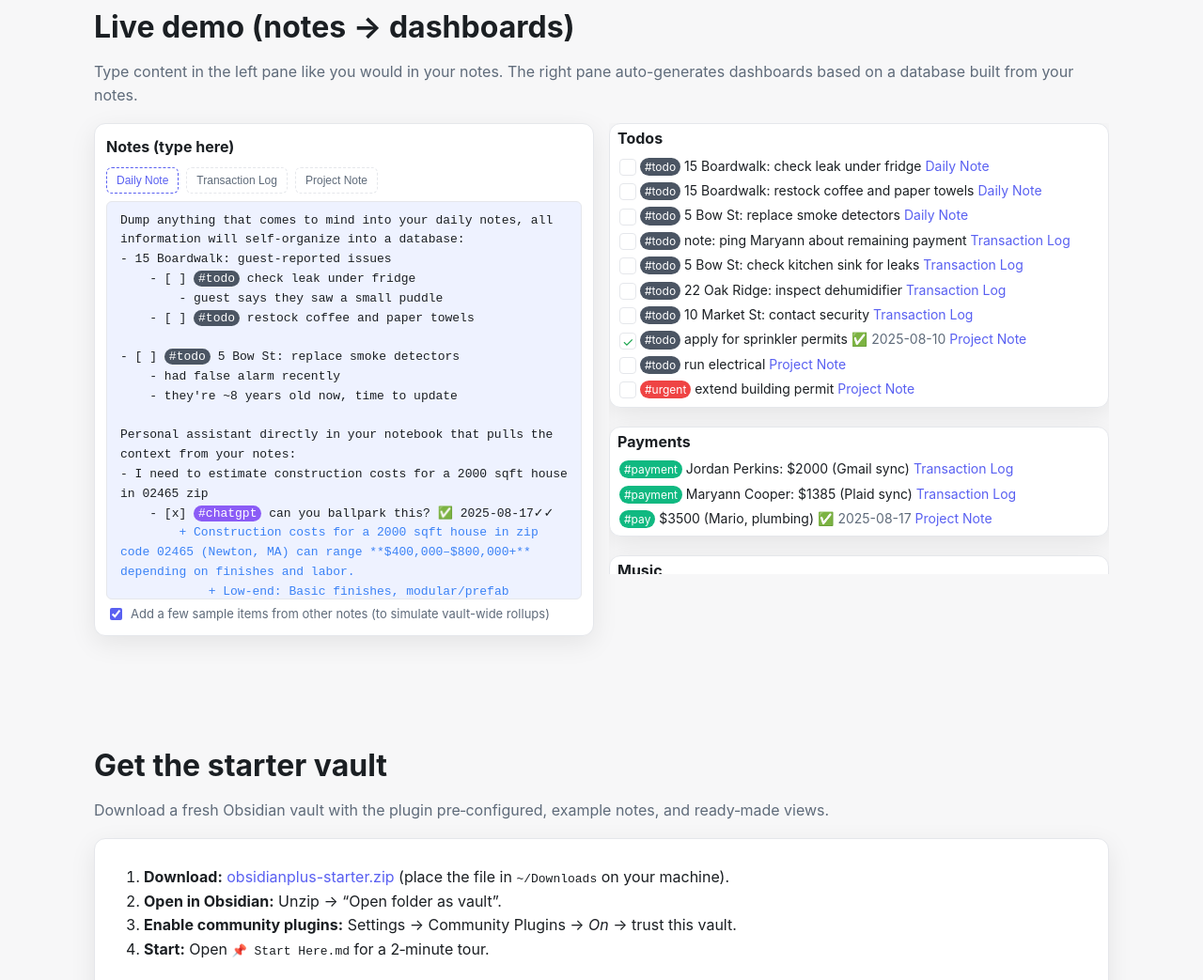
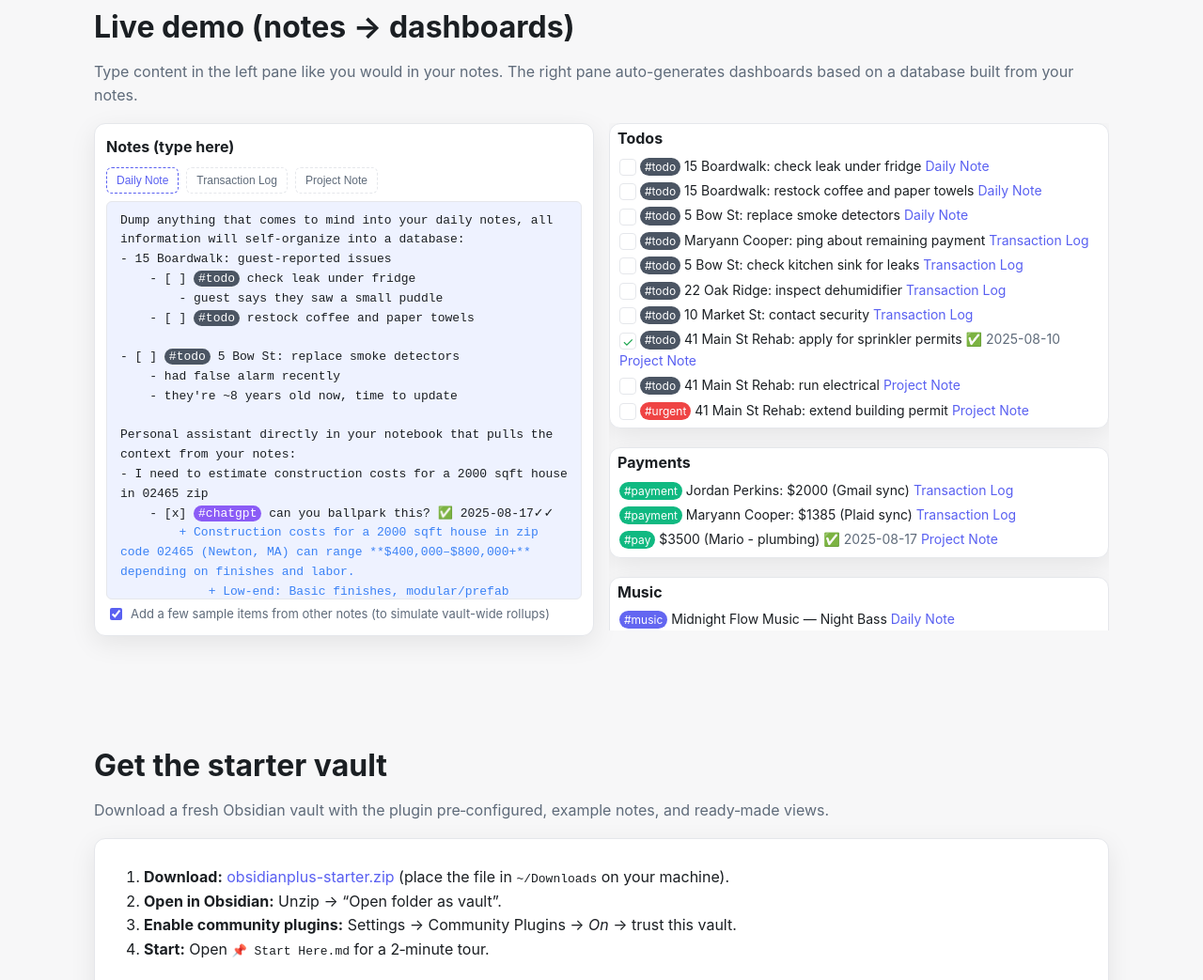
Before and after one commit to atsepkov/obsidian-plus-landing, a plain HTML site: page index.html in a window 1280 px wide. Shown: the part 2057-3100 px from the top of the page at 94% size. Drawn offline with nearby package versions, Linux system fonts and the light colour scheme.

Commit message:
improved examples

```diff
--- a/index.html
+++ b/index.html
@@ -147,7 +147,7 @@
     .chk[data-state="cancelled"]::after { content:'\2717'; position:absolute; top:-2px; left:2px; color:var(--danger); font-size:14px; }
 
     #notePanel { display:flex; flex-direction:column; height:520px; }
-    #previewPanel { height:480px; overflow:auto; }
+    #previewPanel { height:540px; overflow:auto; }
     #editorWrap { flex:1; min-height:400px; }
 
     /* .rendered-note {  } */
@@ -396,8 +396,8 @@ Document music that helps you focus:
 	+ check-out: [[2025-08-19]]
 + #payment Jordan Perkins: $2000 (Gmail sync)
 + #payment Maryann Cooper: $1385 (Plaid sync)
-	- note: will Zelle the rest by Monday
-		- [ ] #todo ping Maryann about remaining payment
+	-  said she will Zelle the rest by Monday
+		- [ ] #todo ping about remaining payment
 + #iot 5 Bow St: abnormal moisture levels under kitchen sink
         - [ ] #todo check kitchen sink for leaks
 + #iot 16 Pearl St: abnormally high electric usage (60kWh/day)
@@ -409,17 +409,30 @@ Document music that helps you focus:
         - [ ] #todo contact security`,
 
       'Project Note':
-`This page is dedicated to a specific project, it's not part of the daily notes. The content can be in whatever format you want, only tags you assign meaning to get interpreted.
 
-- [x] #todo apply for sprinkler permits ✅ 2025-08-10
-- [ ] #todo run electrical
-- [x] #pay $3500 (Mario, plumbing) ✅ 2025-08-17
-- [ ] #urgent extend building permit`,
+`# 41 Main St Rehab
+This page is dedicated to a specific project, it's not part of the daily notes. The content can be in whatever format you want, only tags you assign meaning to get interpreted.
+
+- 41 Main St Rehab:
+  - [x] #todo apply for sprinkler permits ✅ 2025-08-10
+  - [ ] #todo run electrical
+  - [x] #pay $3500 (Mario - plumbing) ✅ 2025-08-17
+  - [ ] #urgent extend building permit`,
+
       'Music Library':
-`- [ ] #music Smooth Driving Music — Deep Bass — Downtempo Car Mix 📅 2025-04-04
-- [ ] #music Productivity Music — Work With Bruce Wayne Mix 📅 2025-04-05
-- [ ] #music Nightwalker | Deep Chill Music Mix 📅 2025-04-06
-- [ ] #music Stoic Serenity — Deep Future Garage 📅 2025-04-06`
+`- #music Hypermind Music — Limitless Productivity Playlist
+	- https://www.youtube.com/watch?v=4MFOBeUCPkw
+	- coding, focus, chill
+  - ![[music_screenshot2.png]]
+- #music Night at Work | Instrumental Chill Music Mix
+	- https://www.youtube.com/watch?v=n9Y2Eb4BaSg
+	- optimistic, calm, focus
+	- ~8min: Audial - Silhouette
+  ![[music_screenshot3.png]]
+- #music Deadline Mode • Focus Beats to Crush Your To-Do List | Chillstep Mix
+	- https://www.youtube.com/watch?v=lwXCyKI845E
+	- relaxing, focus, ambient
+  - ![[music_screenshot4.png]]`
     };
     let currentNote = 'Daily Note';
     const noteTabs = document.querySelectorAll('.note-tab');
```
Also changed, not shown: music_screenshot2.png (added), music_screenshot3.png (added), music_screenshot4.png (added).
